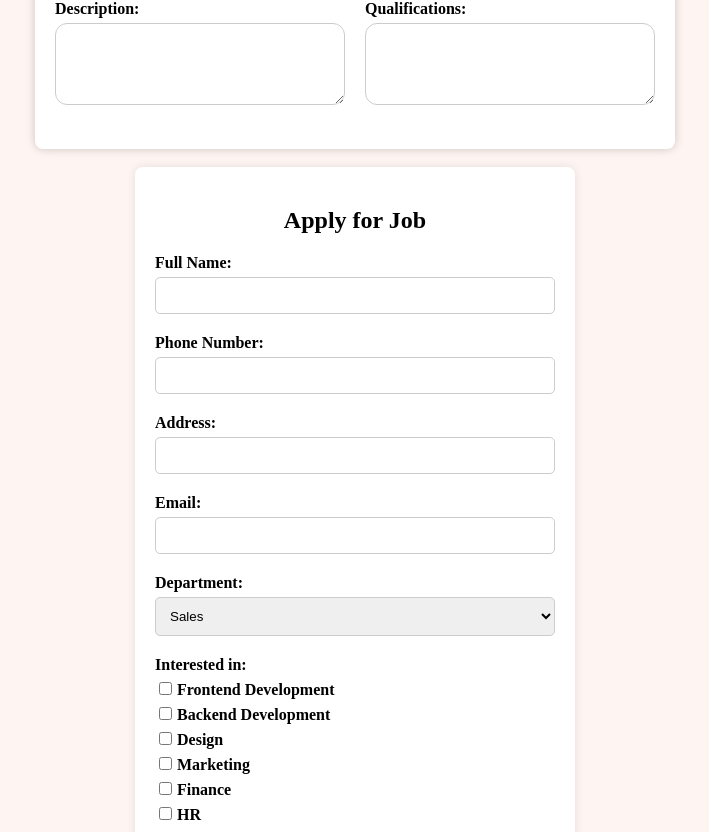
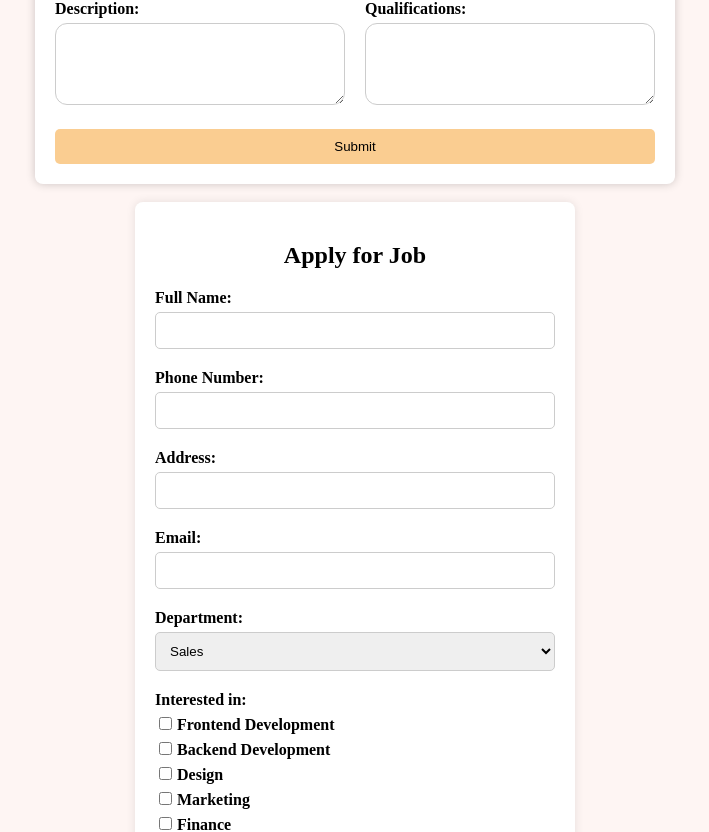
Before and after one commit to MahitabAhmed/hci_project_JobPortal, an Angular app: page / in a window 1280 px wide. Shown: the part 1855-2687 px from the top of the page, without its empty margins (285-994 px from the left). Built offline with nearby package versions, Linux system fonts and the light colour scheme.

Commit message:
apply for job finished

```diff
--- a/src/app/apply-for-job/apply-for-job.component.html
+++ b/src/app/apply-for-job/apply-for-job.component.html
@@ -46,5 +46,5 @@
       <label for="resume">Submit your Resume:</label>
       <input type="file" id="resume" name="resume">
     </div>
-    <button type="submit">Submit</button>
+    <button type="submit">Apply</button>
   </div>
--- a/src/app/post-job/post-job.component.css
+++ b/src/app/post-job/post-job.component.css
@@ -42,3 +42,17 @@ textarea {
     border-radius: 12px;
     box-sizing: border-box;
   }
+  button {
+    width: 100%;
+    padding: 10px;
+    background-color: #FACD91;
+    color: #000000;
+    border: none;
+    border-radius: 5px;
+    cursor: pointer;
+    transition: background-color 0.3s ease;
+  }
+
+  button:hover {
+    background-color: #ff9100;
+  }
--- a/src/app/post-job/post-job.component.html
+++ b/src/app/post-job/post-job.component.html
@@ -31,4 +31,5 @@
         <textarea id="qualifications" name="qualifications" rows="4"></textarea>
       </div>
     </div>
+    <button type="submit">Submit</button>
   </div>
```
